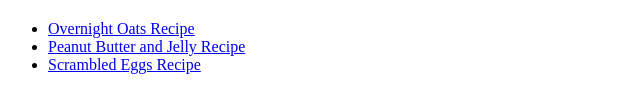
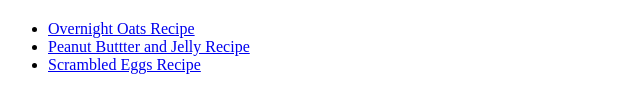
Before and after one commit to DavisDsam/Odin-Recipes, a plain HTML site: page index.html in a window 1280 px wide. Shown: the part 682-794 px from the top of the page, 0-640 px from the left. Drawn offline with Linux system fonts and the light colour scheme.

```diff
--- a/index.html
+++ b/index.html
@@ -13,7 +13,7 @@
                 <p>
                     <ul>
                         <li><a href="recipes/oats.html"> Overnight Oats Recipe</a></li>
-                        <li><a href="recipes/pbj.html">Peanut Butter and Jelly Recipe</a></li>
+                        <li><a href="recipes/pbj.html">Peanut Buttter and Jelly Recipe</a></li>
                         <li><a href="recipes/scrambled-eggs.html">Scrambled Eggs Recipe</a></li>
                     </ul>
                 </p>
```
